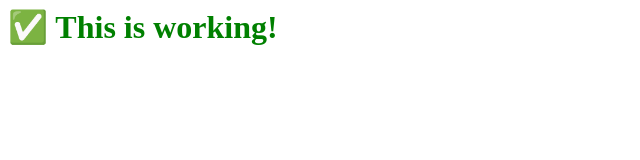
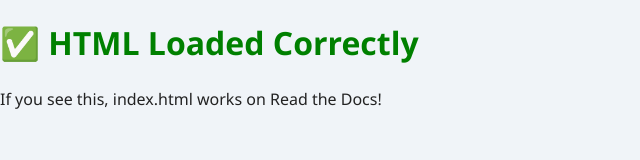
Before and after one commit to uhc-card/card, a plain HTML site: page docs/index.html in a window 1280 px wide. Shown: the whole page, without its empty margins (0-640 px from the left). Drawn offline with Linux system fonts and the light colour scheme.

Commit message:
Update index.html

```diff
--- a/docs/index.html
+++ b/docs/index.html
@@ -1,3 +1,12 @@
+<!DOCTYPE html>
+<html lang="en">
+<head>
+  <meta charset="UTF-8">
+  <title>Test Page</title>
+  <link rel="stylesheet" href="_static/styles.css">
+</head>
 <body>
-  <h1 style="color: green;">✅ This is working!</h1>
+  <h1 style="color: green;">✅ HTML Loaded Correctly</h1>
+  <p>If you see this, index.html works on Read the Docs!</p>
 </body>
+</html>
```
